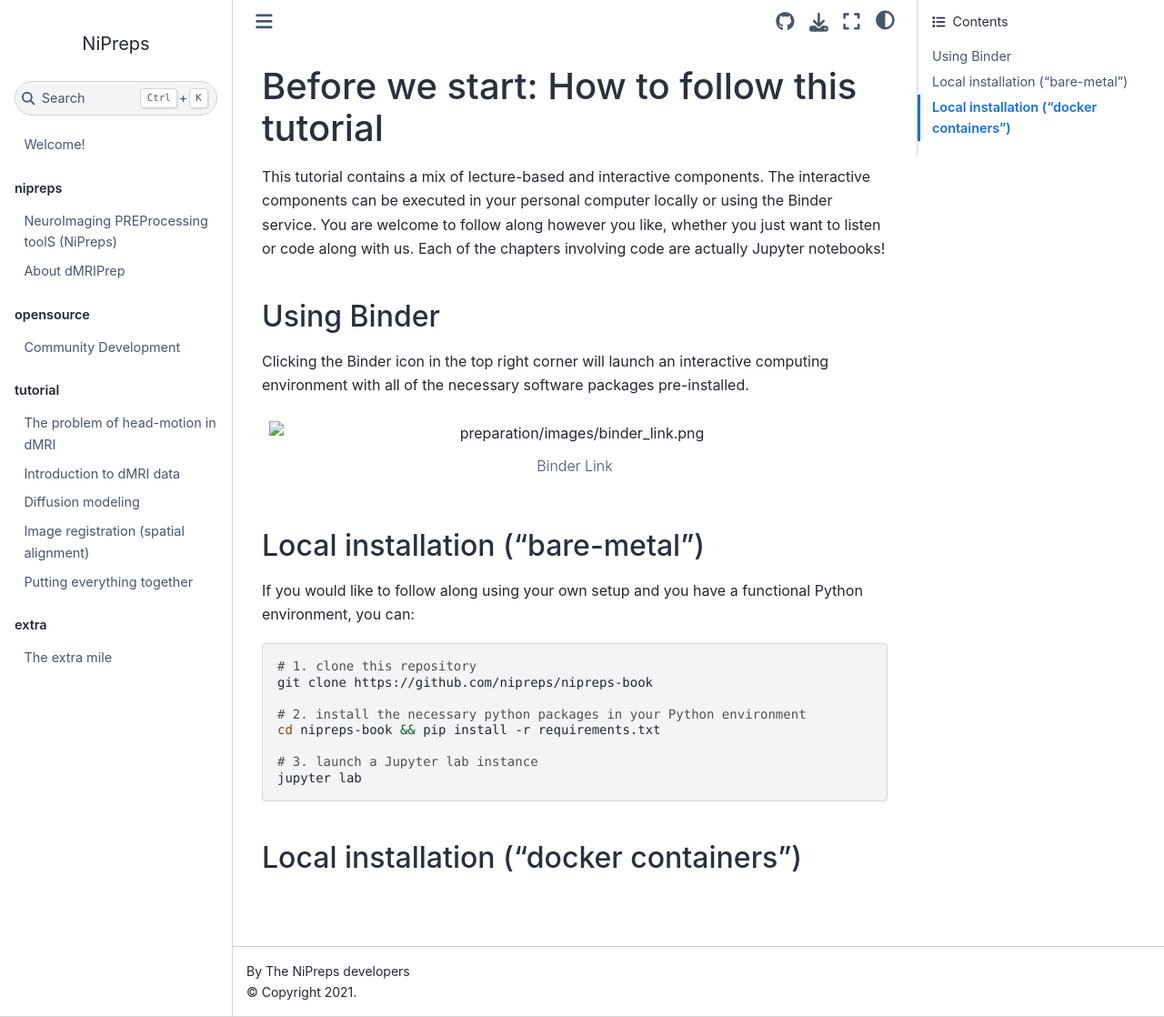
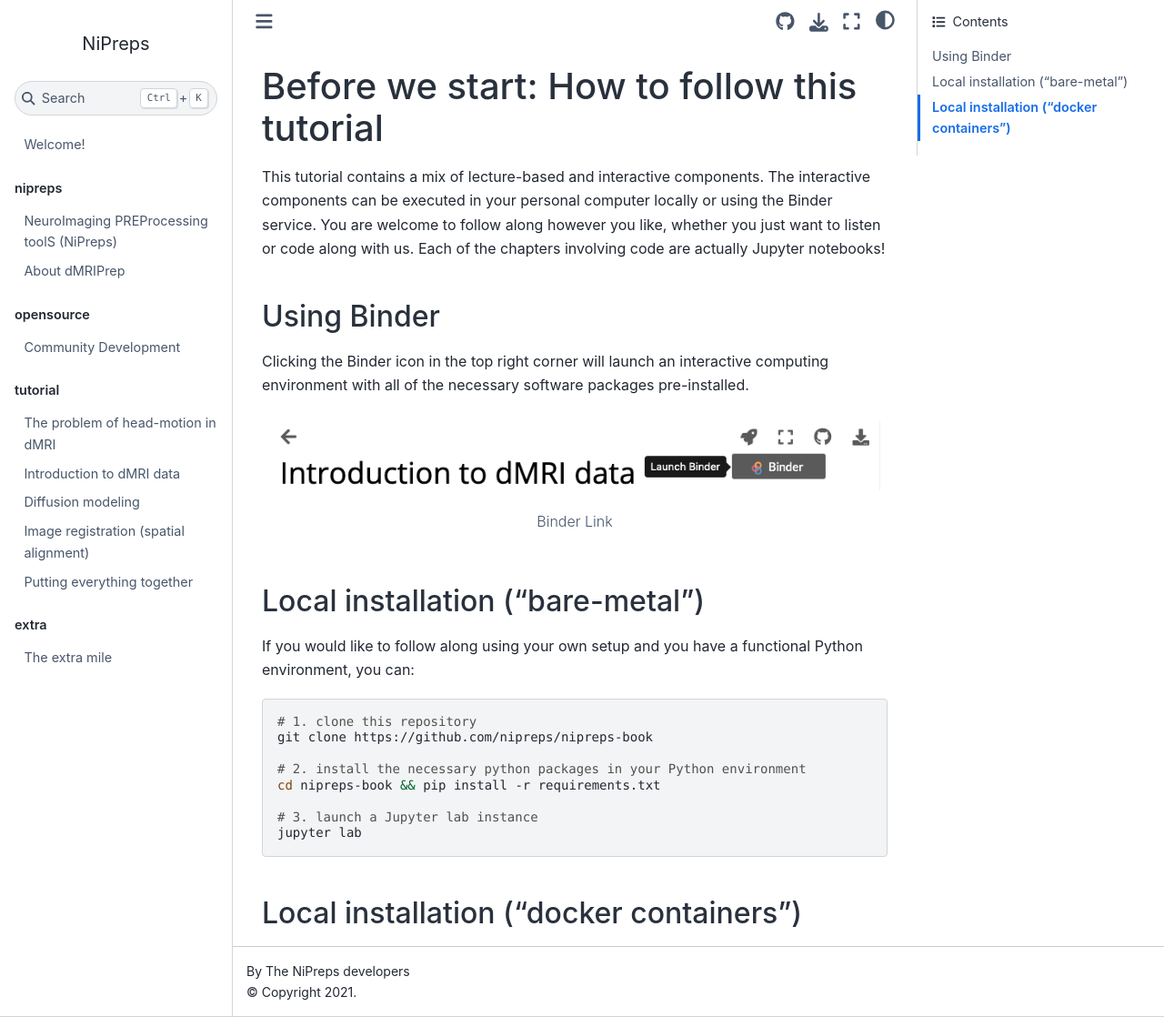
Before and after one commit to nipreps/nipreps-book, a Jupyter Book: the page built from docs/preparation/step0.md, in a window 1280 px wide and 1118 px high. Shown: the whole window at 91% size. Built offline with Jupyter Book 1.0.4 settings and Sphinx 7.4.7 and the Sphinx Book theme 1.1.4, drawn with Linux system fonts in a browser that asks for light colours; pages that are not in the unit, such as notebooks, are missing from menus.

````diff
--- a/docs/preparation/step0.md
+++ b/docs/preparation/step0.md
@@ -1,19 +1,22 @@
 # Before we start: How to follow this tutorial
+
 This tutorial contains a mix of lecture-based and interactive components.
 The interactive components can be executed in your personal computer locally or using the Binder service.
 You are welcome to follow along however you like, whether you just want to listen or code along with us.
 Each of the chapters involving code are actually Jupyter notebooks!
 
 ## Using Binder
+
 Clicking the Binder icon in the top right corner will launch an interactive computing environment with all of the necessary software packages pre-installed.
 
-```{figure} images/binder_link.png
+```{figure} ../images/binder_link.png
 :name: binder_link
 
 Binder Link
 ```
 
 ## Local installation ("bare-metal")
+
 If you would like to follow along using your own setup and you have a functional Python environment, you can:
 
 ```bash
````
Also changed, not shown: docs/tutorial/data.md (+10 -0 lines), docs/images/binder_link.png.
